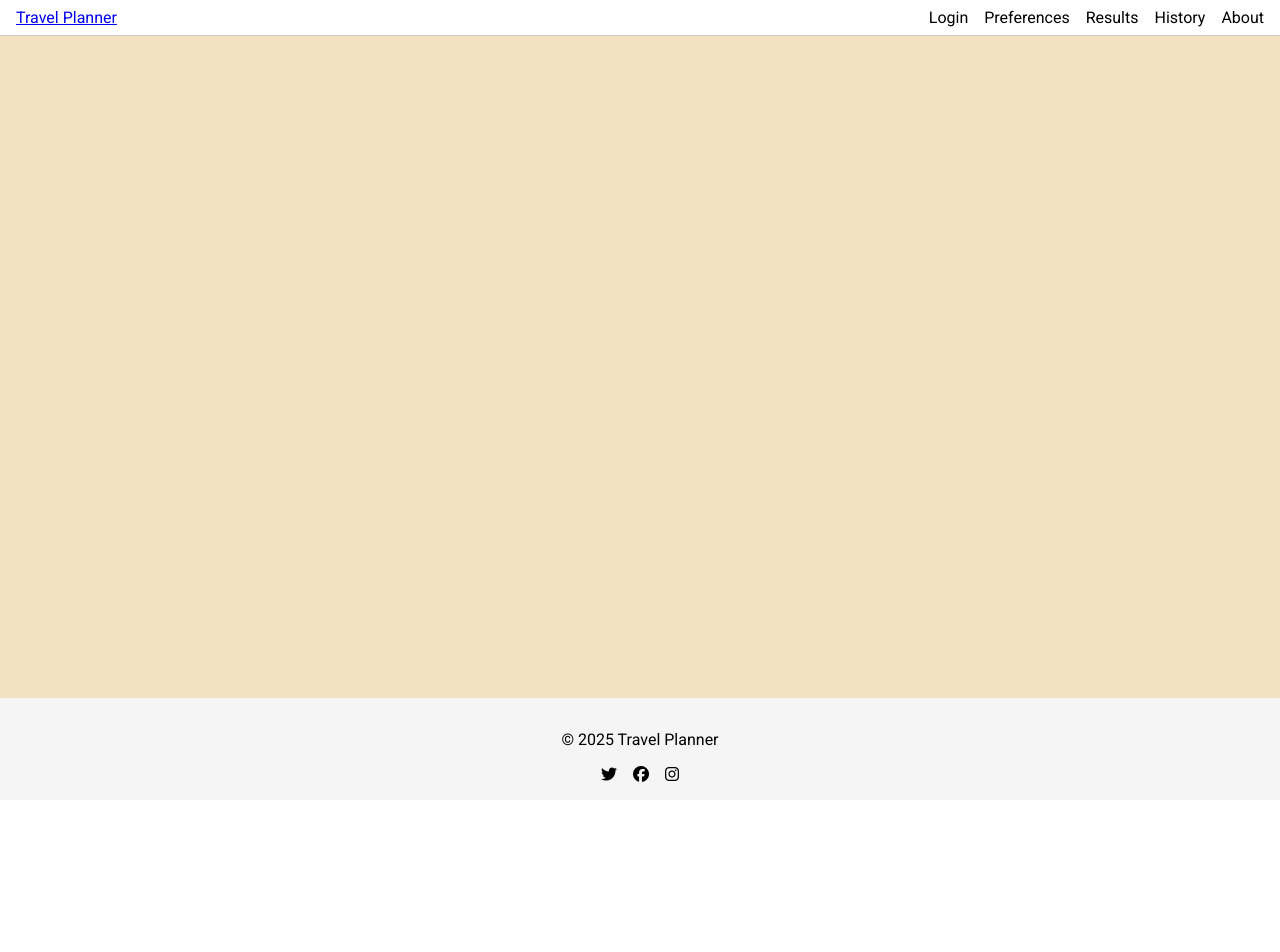
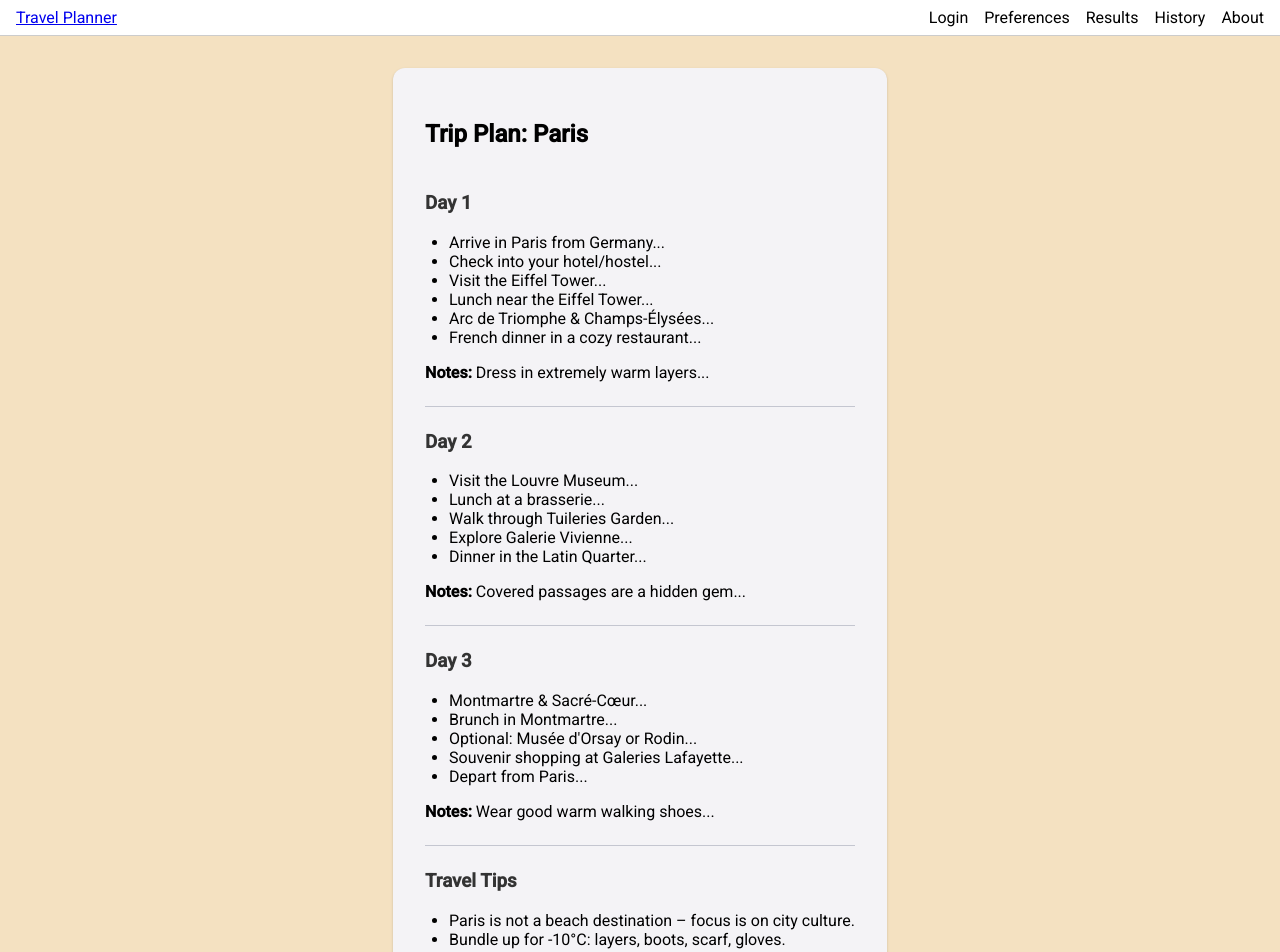
Before and after one commit to robbiesumner/travel-planner, an Angular app in the folder frontend/: page /trip-details in a window 1280 px wide. Before the commit this address led to /. Shown: the top 952 px of the page. Before the commit the page ends 800 px from the top, so only its background shows below. Built offline with nearby package versions, Linux system fonts and the light colour scheme.

Commit message:
created additional pages

```diff
--- a/frontend/src/app/app.routes.ts
+++ b/frontend/src/app/app.routes.ts
@@ -42,6 +42,17 @@ export const routes: Routes = [
     path: 'recommendations',
     loadComponent: () =>
       import('./recommendations/recommendations').then(m => m.RecommendationsComponent)
+  },
+  {
+    path: 'recommendation-results',
+    loadComponent: () =>
+      import('./recommendation-results/recommendation-results').then(m => m.RecommendationResultsComponent)
+  },
+  {
+    path: 'trip-details',
+    loadComponent: () =>
+      import('./trip-details/trip-details').then(m => m.TripDetailsComponent)
   }
 
+
 ];
--- /dev/null
+++ b/frontend/src/app/recommendation-results/recommendation-results.html
@@ -0,0 +1,11 @@
+<mat-card *ngFor="let destination of destinations" style="margin-bottom: 1rem;">
+    <mat-card-title>{{ destination.name }}</mat-card-title>
+    <mat-card-content>
+      <p>{{ destination.description }}</p>
+    </mat-card-content>
+    <mat-card-actions>
+      <button mat-raised-button color="primary" (click)="getDetails(destination)">
+        Get Trip Details
+      </button>
+    </mat-card-actions>
+  </mat-card>
--- /dev/null
+++ b/frontend/src/app/recommendation-results/recommendation-results.scss
@@ -0,0 +1,10 @@
+mat-card {
+    padding: 1rem;
+  }
+  mat-card-title {
+    font-weight: bold;
+    font-size: 1.2rem;
+  }
+  mat-card-content {
+    margin-bottom: 0.5rem;
+  }
--- /dev/null
+++ b/frontend/src/app/recommendation-results/recommendation-results.ts
@@ -0,0 +1,46 @@
+import { Component, ChangeDetectionStrategy } from '@angular/core';
+import { CommonModule } from '@angular/common';
+import { MatCardModule } from '@angular/material/card';
+import { MatButtonModule } from '@angular/material/button';
+
+@Component({
+  selector: 'app-recommendation-results',
+  standalone: true,
+  imports: [
+    CommonModule,
+    MatCardModule,
+    MatButtonModule
+  ],
+  templateUrl: './recommendation-results.html',
+  styleUrls: ['./recommendation-results.scss'],
+  changeDetection: ChangeDetectionStrategy.OnPush
+})
+export class RecommendationResultsComponent {
+  destinations = [
+    {
+      name: 'Rügen Island, Germany',
+      description: 'Germany\'s largest island in the Baltic Sea, Rügen offers wide sandy beaches backed by dramatic chalk cliffs...'
+    },
+    {
+      name: 'Sopot, Poland',
+      description: 'A charming seaside resort town on the Polish Baltic coast, Sopot is renowned for its long wooden pier...'
+    },
+    {
+      name: 'Skåne Coast, Sweden',
+      description: 'The southern coast of Sweden, particularly the Skåne region, features long, pristine sandy beaches...'
+    },
+    {
+      name: 'Bornholm, Denmark',
+      description: 'This Danish island in the Baltic Sea is known for its rugged coastline, charming fishing villages...'
+    },
+    {
+      name: 'Saaremaa Island, Estonia',
+      description: 'Estonia\'s largest island, Saaremaa, boasts a rugged coastline with sandy and stony beaches...'
+    }
+  ];
+
+  getDetails(destination: any): void {
+    console.log('Trip details requested for:', destination.name);
+    // Optional: navigate to a detail view or open a modal
+  }
+}
--- /dev/null
+++ b/frontend/src/app/trip-details/trip-details.html
@@ -0,0 +1,23 @@
+<mat-card>
+    <mat-card-header>
+      <h2>Trip Plan: {{ destination }}</h2>
+    </mat-card-header>
+
+    <mat-card-content>
+      <div *ngFor="let day of itinerary">
+        <h3>Day {{ day.day }}</h3>
+        <ul>
+          <li *ngFor="let activity of day.activities">{{ activity }}</li>
+        </ul>
+        <p><strong>Notes:</strong> {{ day.notes }}</p>
+        <mat-divider class="divider"></mat-divider>
+      </div>
+
+      <div *ngIf="tips?.length">
+        <h3>Travel Tips</h3>
+        <ul>
+          <li *ngFor="let tip of tips">{{ tip }}</li>
+        </ul>
+      </div>
+    </mat-card-content>
+  </mat-card>
--- /dev/null
+++ b/frontend/src/app/trip-details/trip-details.scss
@@ -0,0 +1,19 @@
+mat-card {
+    max-width: 800px;
+    margin: 2rem auto;
+    padding: 1rem;
+  }
+
+  h3 {
+    margin-top: 1.5rem;
+    color: #333;
+  }
+
+  ul {
+    margin-top: 0.5rem;
+    padding-left: 1.5rem;
+  }
+
+  .divider {
+    margin: 1.5rem 0;
+  }
--- /dev/null
+++ b/frontend/src/app/trip-details/trip-details.ts
@@ -0,0 +1,66 @@
+import { Component, ChangeDetectionStrategy } from '@angular/core';
+import { CommonModule } from '@angular/common';
+import { MatCardModule } from '@angular/material/card';
+import { MatDividerModule } from '@angular/material/divider';
+
+@Component({
+  selector: 'app-trip-details',
+  standalone: true,
+  imports: [
+    CommonModule,
+    MatCardModule,
+    MatDividerModule
+  ],
+  templateUrl: './trip-details.html',
+  styleUrls: ['./trip-details.scss'],
+  changeDetection: ChangeDetectionStrategy.OnPush
+})
+export class TripDetailsComponent {
+  destination = 'Paris';
+
+  itinerary = [
+    {
+      day: 1,
+      activities: [
+        "Arrive in Paris from Germany...",
+        "Check into your hotel/hostel...",
+        "Visit the Eiffel Tower...",
+        "Lunch near the Eiffel Tower...",
+        "Arc de Triomphe & Champs-Élysées...",
+        "French dinner in a cozy restaurant..."
+      ],
+      notes: "Dress in extremely warm layers..."
+    },
+    {
+      day: 2,
+      activities: [
+        "Visit the Louvre Museum...",
+        "Lunch at a brasserie...",
+        "Walk through Tuileries Garden...",
+        "Explore Galerie Vivienne...",
+        "Dinner in the Latin Quarter..."
+      ],
+      notes: "Covered passages are a hidden gem..."
+    },
+    {
+      day: 3,
+      activities: [
+        "Montmartre & Sacré-Cœur...",
+        "Brunch in Montmartre...",
+        "Optional: Musée d'Orsay or Rodin...",
+        "Souvenir shopping at Galeries Lafayette...",
+        "Depart from Paris..."
+      ],
+      notes: "Wear good warm walking shoes..."
+    }
+  ];
+
+  tips = [
+    "Paris is not a beach destination – focus is on city culture.",
+    "Bundle up for -10°C: layers, boots, scarf, gloves.",
+    "Stick to budget: hostels, bakeries, Metro pass.",
+    "Book attractions in advance: Eiffel Tower, Louvre.",
+    "Warm up frequently: cafés, galleries, indoor spots.",
+    "Be alert: tourist areas and public transport."
+  ];
+}
```
